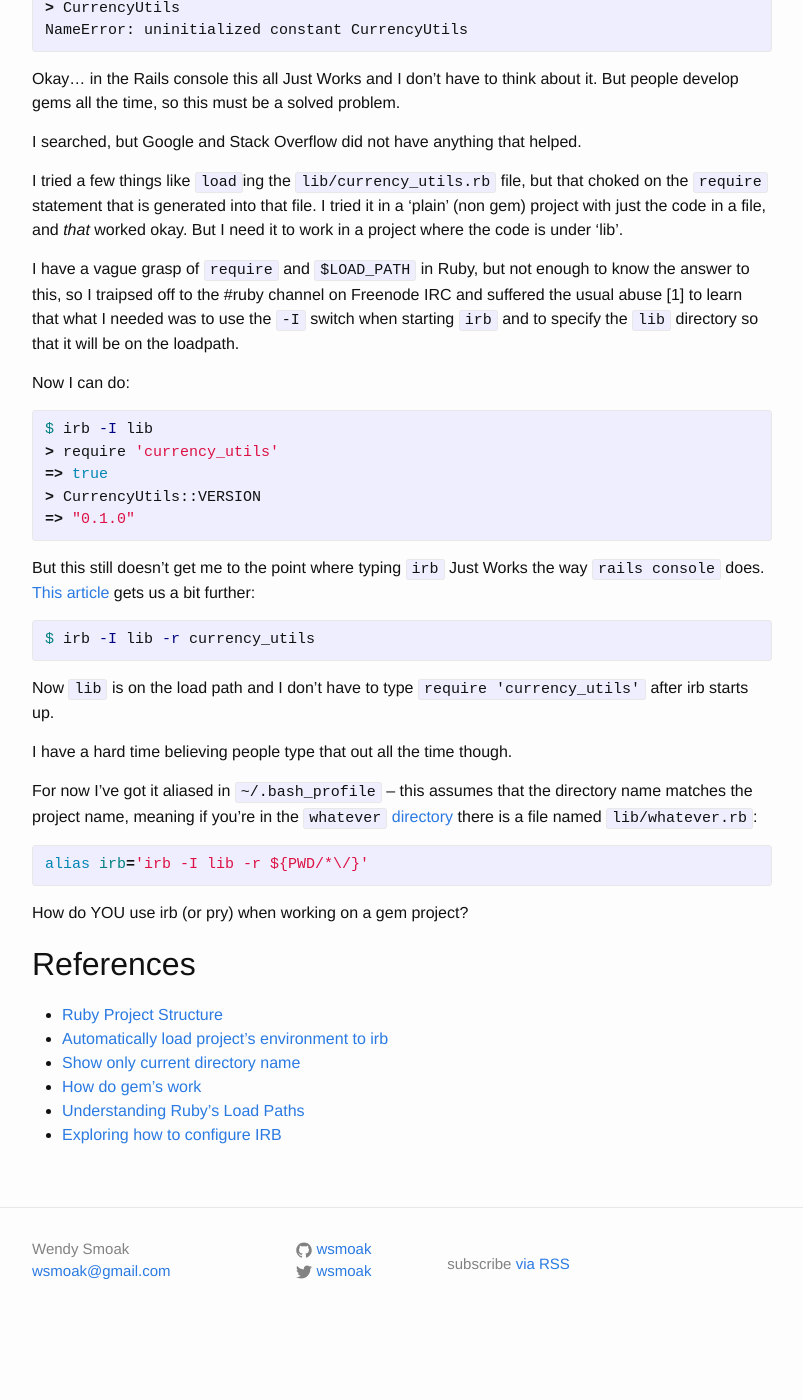
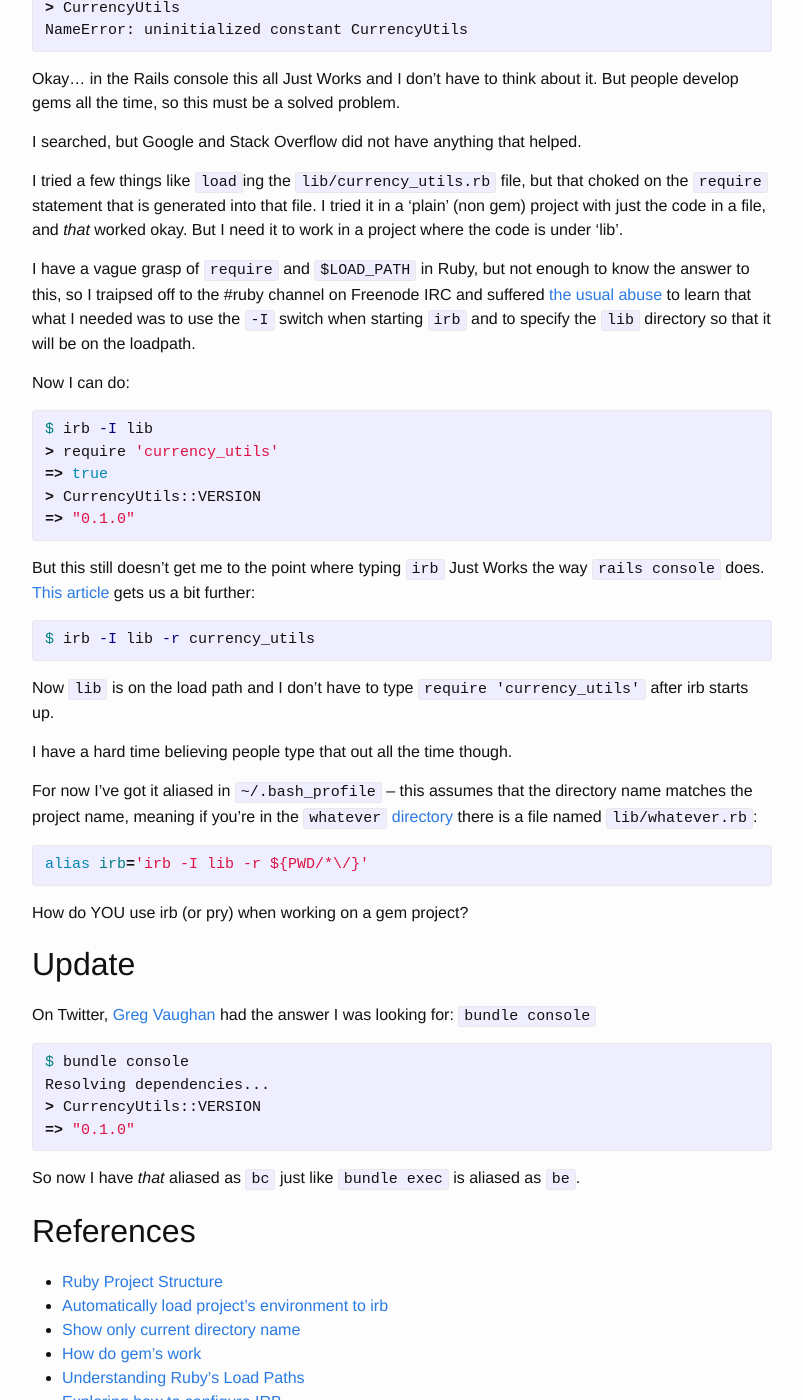
Before and after one commit to wsmoak/wsmoak.github.io, a Jekyll site: the page built from _posts/2016-07-10-ruby-gem-dev-irb.md, in a window 1280 px wide and 1400 px high, scrolled down 933 px. Shown: the whole window, without its empty margins (238-1041 px from the left). Built offline with Jekyll 4.4.1, drawn with Linux system fonts in a browser that asks for light colours; comment, search, counter and statistics services are not loaded; before the commit the page ends 2276 px from its top, so only the background shows below that.

Commit message:
Update Ruby Gem Development post

```diff
--- a/_posts/2016-07-10-ruby-gem-dev-irb.md
+++ b/_posts/2016-07-10-ruby-gem-dev-irb.md
@@ -80,6 +80,19 @@
 
 How do YOU use irb (or pry) when working on a gem project?
 
+## Update
+
+On Twitter, [Greg Vaughan][gv] had the answer I was looking for: `bundle console`
+
+{% highlight bash %}
+$ bundle console
+Resolving dependencies...
+> CurrencyUtils::VERSION
+=> "0.1.0"
+{% endhighlight %}
+
+So now I have _that_ aliased as `bc` just like `bundle exec` is aliased as `be`.
+
 ## References
 
 * [Ruby Project Structure][rps]
```
Also changed, not shown: other parts of _posts/2016-07-10-ruby-gem-dev-irb.md (+3 -1 lines).
